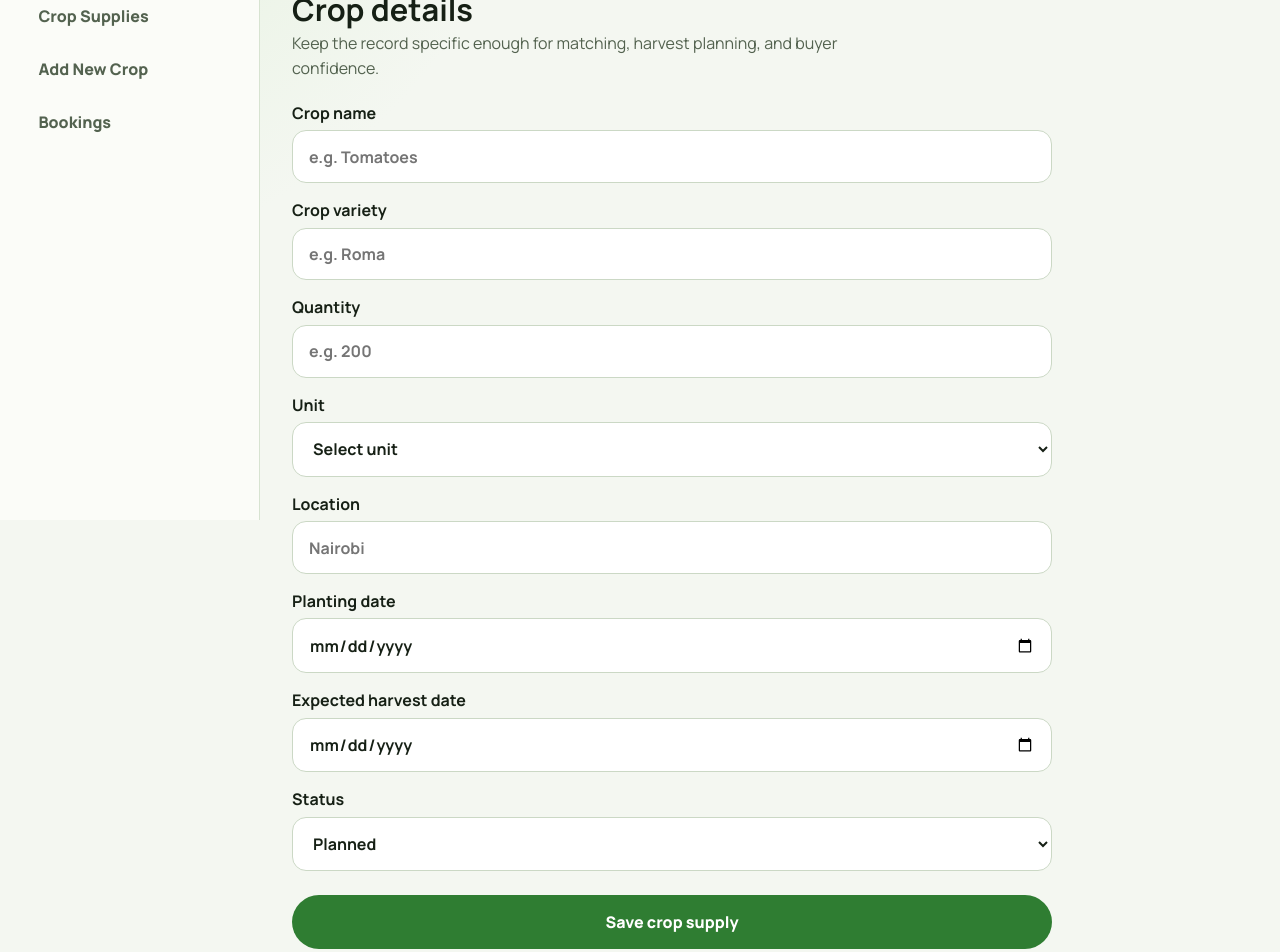
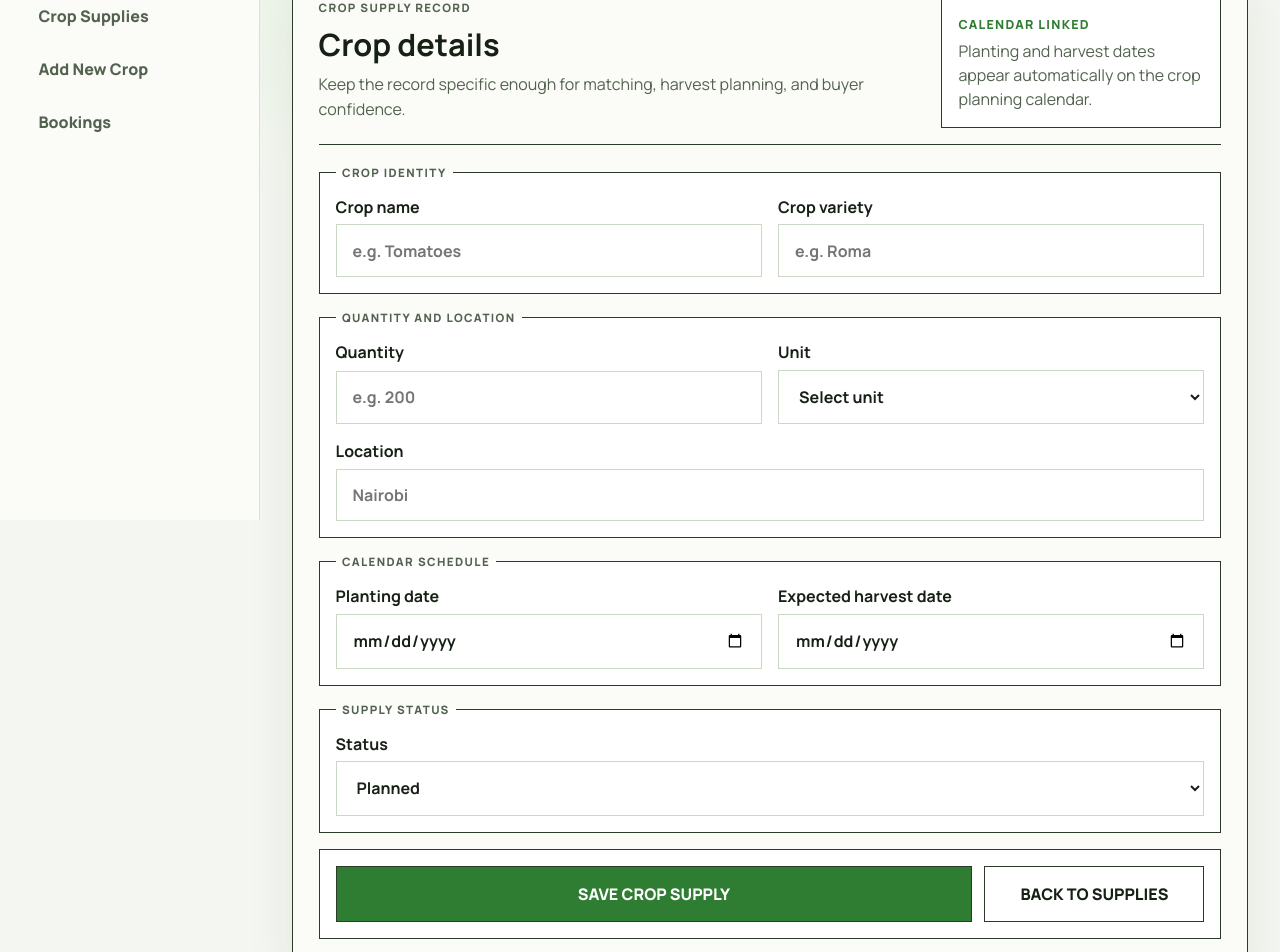
Before and after one commit to jimamuto/marketsync, a Next.js app: page /farmer/supplies/new in a window 1280 px wide. Shown: the part 280-1232 px from the top of the page. Built offline with nearby package versions, Linux system fonts and the light colour scheme; no server answers.

Commit message:
restyle farmer supplies page

```diff
--- a/src/app/farmer/supplies/new/page.tsx
+++ b/src/app/farmer/supplies/new/page.tsx
@@ -82,13 +82,24 @@ export default function NewFarmerSupplyPage() {
           description="Add crop details and save them to the supply table."
         />
 
-        <section className="farmer-form-section" aria-labelledby="crop-details-heading">
+        <section className="farmer-form-board" aria-labelledby="crop-details-heading">
+          <div className="farmer-form-board-header">
             <div className="farmer-section-heading">
+              <p className="wireframe-label">CROP SUPPLY RECORD</p>
               <h2 id="crop-details-heading">Crop details</h2>
               <p>Keep the record specific enough for matching, harvest planning, and buyer confidence.</p>
             </div>
 
-          <form className="auth-form farmer-form" onSubmit={handleSubmit}>
+            <div className="form-planning-note" aria-label="Calendar connection note">
+              <span>Calendar linked</span>
+              <p>Planting and harvest dates appear automatically on the crop planning calendar.</p>
+            </div>
+          </div>
+
+          <form className="auth-form farmer-form structured-farmer-form" onSubmit={handleSubmit}>
+            <fieldset>
+              <legend>Crop identity</legend>
+              <div className="form-grid-two">
                 <label>
                   Crop name
                   <input
@@ -111,7 +122,12 @@ export default function NewFarmerSupplyPage() {
                     placeholder="e.g. Roma"
                   />
                 </label>
+              </div>
+            </fieldset>
 
+            <fieldset>
+              <legend>Quantity and location</legend>
+              <div className="form-grid-two">
                 <label>
                   Quantity
                   <input
@@ -140,6 +156,7 @@ export default function NewFarmerSupplyPage() {
                     <option value="tonnes">Tonnes</option>
                   </select>
                 </label>
+              </div>
 
               <label>
                 Location
@@ -152,7 +169,11 @@ export default function NewFarmerSupplyPage() {
                   required
                 />
               </label>
+            </fieldset>
 
+            <fieldset>
+              <legend>Calendar schedule</legend>
+              <div className="form-grid-two">
                 <label>
                   Planting date
                   <input
@@ -174,7 +195,11 @@ export default function NewFarmerSupplyPage() {
                     required
                   />
                 </label>
+              </div>
+            </fieldset>
 
+            <fieldset>
+              <legend>Supply status</legend>
               <label>
                 Status
                 <select
@@ -189,18 +214,20 @@ export default function NewFarmerSupplyPage() {
                   <option value="cancelled">Cancelled</option>
                 </select>
               </label>
+            </fieldset>
 
-          {error ? <p>{error}</p> : null}
+            {error ? <p className="form-error-message">{error}</p> : null}
 
+            <div className="form-action-box">
               <button type="submit" disabled={loading}>
                 {loading ? "Saving..." : "Save crop supply"}
               </button>
+              <Link href="/farmer/supplies" className="calendar-log-button form-back-button">
+                Back to supplies
+              </Link>
+            </div>
           </form>
         </section>
-
-        <Link href="/farmer/supplies" className="secondary-button">
-          Back to supplies
-        </Link>
       </section>
     </main>
   );
--- a/src/app/globals.css
+++ b/src/app/globals.css
@@ -2132,3 +2132,114 @@ h1 {
     grid-template-columns: 1fr;
   }
 }
+
+.farmer-form-board {
+  display: grid;
+  gap: 1.25rem;
+  border: 1px solid #2c3a29;
+  background: #fbfcf8;
+  padding: clamp(1rem, 2vw, 1.6rem);
+  box-shadow: 0 18px 45px rgba(22, 32, 21, 0.08);
+}
+
+.farmer-form-board-header {
+  display: grid;
+  grid-template-columns: minmax(0, 1fr) 280px;
+  gap: 1rem;
+  align-items: stretch;
+  border-bottom: 1px solid #2c3a29;
+  padding-bottom: 1rem;
+}
+
+.form-planning-note {
+  display: grid;
+  align-content: center;
+  gap: 0.35rem;
+  border: 1px solid #2c3a29;
+  background: #ffffff;
+  padding: 1rem;
+}
+
+.form-planning-note span {
+  color: #2f7d32;
+  font-size: 0.78rem;
+  font-weight: 900;
+  letter-spacing: 0.1em;
+  text-transform: uppercase;
+}
+
+.form-planning-note p {
+  color: #53624f;
+  line-height: 1.5;
+  margin: 0;
+}
+
+.structured-farmer-form {
+  max-width: none;
+}
+
+.structured-farmer-form fieldset {
+  display: grid;
+  gap: 1rem;
+  border: 1px solid #2c3a29;
+  background: #ffffff;
+  margin: 0;
+  padding: 1rem;
+}
+
+.structured-farmer-form legend {
+  padding: 0 0.4rem;
+  color: #53624f;
+  font-size: 0.72rem;
+  font-weight: 900;
+  letter-spacing: 0.12em;
+  text-transform: uppercase;
+}
+
+.form-grid-two {
+  display: grid;
+  grid-template-columns: repeat(2, minmax(0, 1fr));
+  gap: 1rem;
+}
+
+.structured-farmer-form input,
+.structured-farmer-form select {
+  border-radius: 0;
+}
+
+.form-error-message {
+  border: 1px solid #b42318;
+  background: #fff4f2;
+  color: #b42318;
+  font-weight: 800;
+  margin: 0;
+  padding: 0.85rem 1rem;
+}
+
+.form-action-box {
+  display: grid;
+  grid-template-columns: 1fr 220px;
+  gap: 0.75rem;
+  border: 1px solid #2c3a29;
+  background: #ffffff;
+  padding: 1rem;
+}
+
+.structured-farmer-form .form-action-box button {
+  border: 1px solid #2c3a29;
+  border-radius: 0;
+  margin: 0;
+  text-transform: uppercase;
+}
+
+.form-back-button {
+  padding: 1rem 1.25rem;
+}
+
+@media (max-width: 900px) {
+  .farmer-form-board-header,
+  .form-grid-two,
+  .form-action-box {
+    grid-template-columns: 1fr;
+  }
+}
```
Lines whose indentation alone changed are shown as unchanged.
